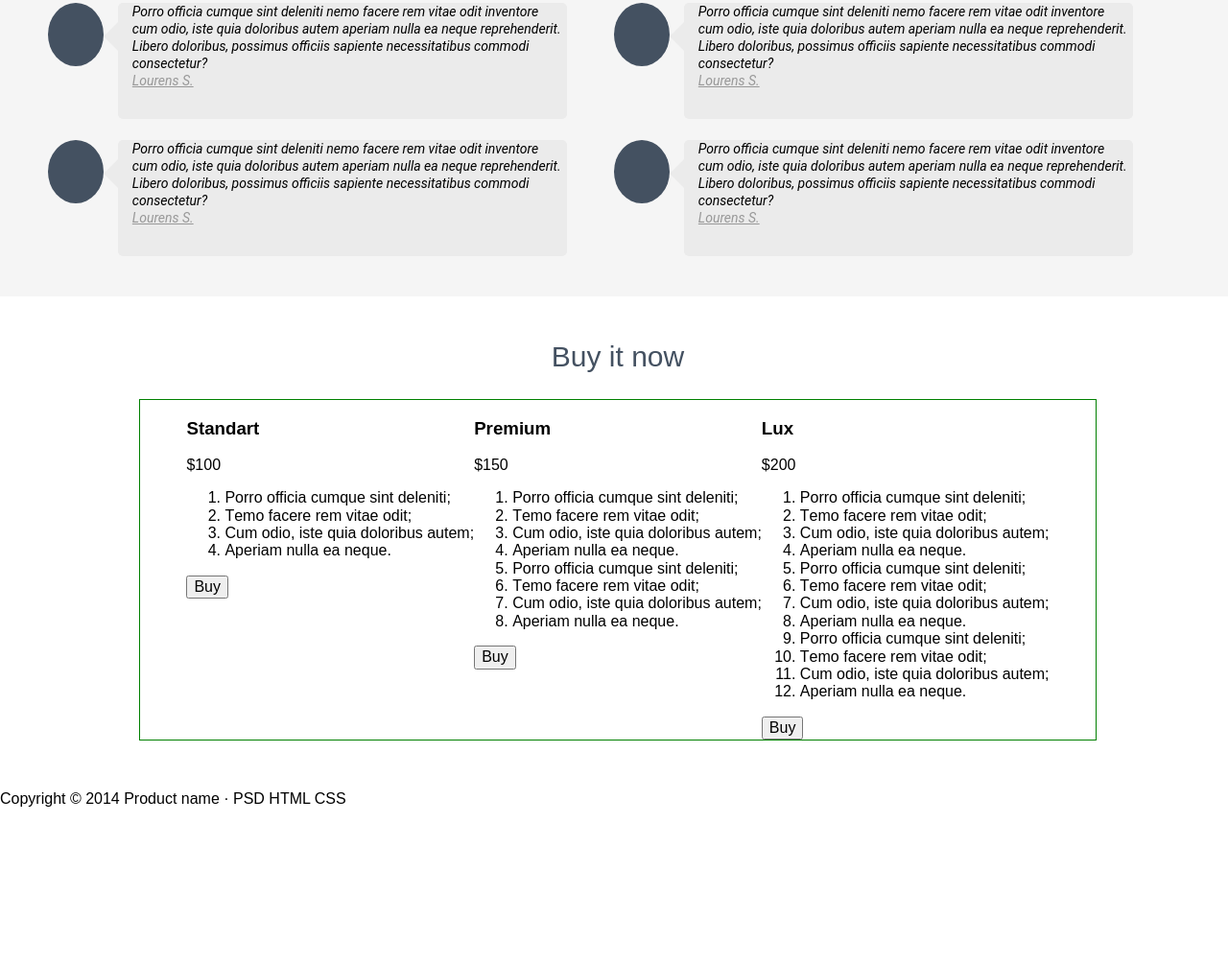
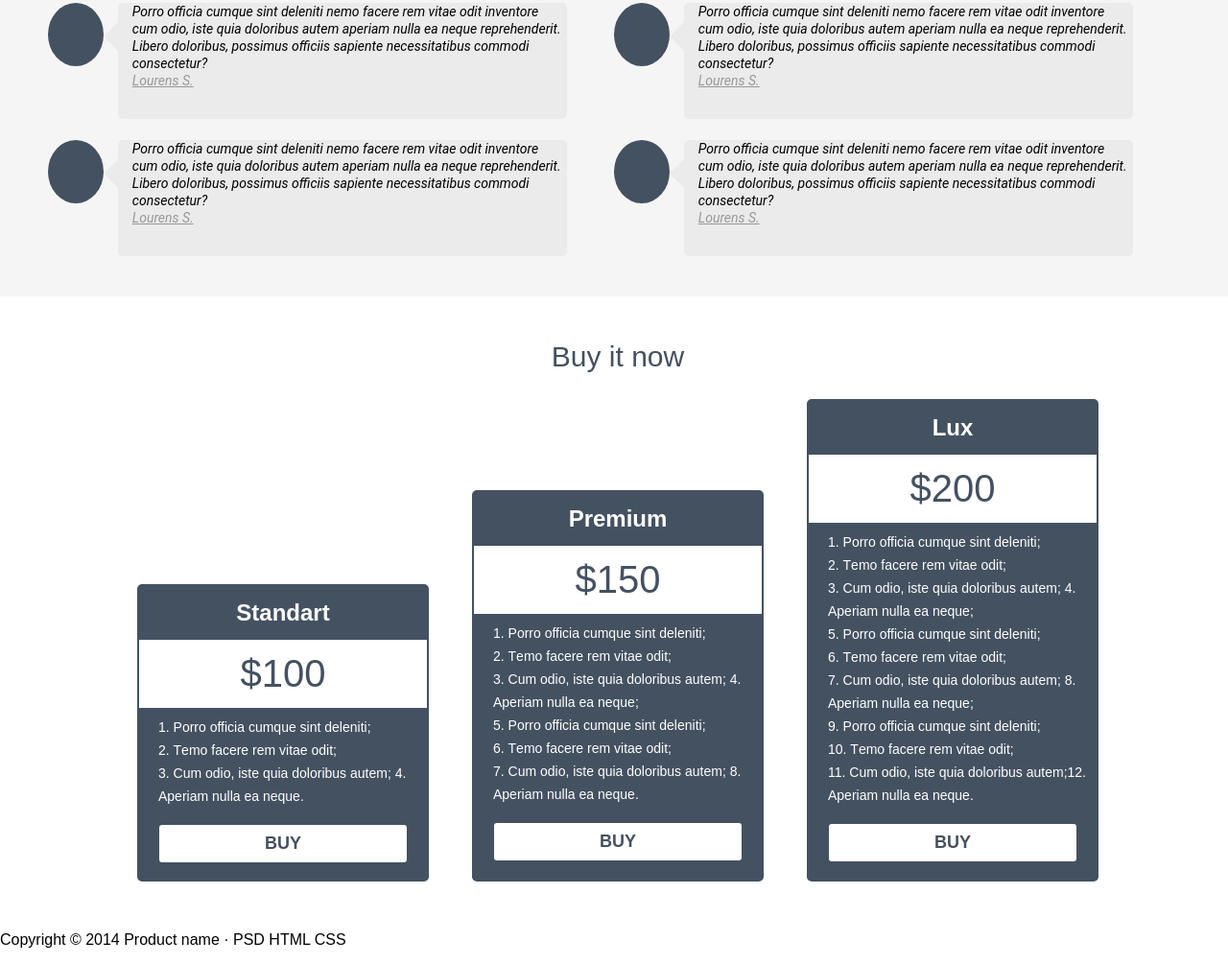
Before and after one commit to Nikabriz/HTML5CSS3, a plain HTML site: page index.html in a window 1280 px wide. Shown: the part 1626-2631 px from the top of the page at 96% size. Before the commit the page ends 2485 px from the top, so only its background shows below. Drawn offline with Linux system fonts and the light colour scheme.

Commit message:
разметка и стили блока BUY

```diff
--- a/index.html
+++ b/index.html
@@ -258,54 +258,46 @@
                 <h2 class="pluses-title buy">Buy it now</h2>
                 <div class="price-block">
                     <section class="price-item">
-                        <div class="price-standart">
-                            <h3>Standart</h3>
-                            <p>$100</p>
-                            <ol>
-                                <li>Porro officia cumque sint deleniti;</li>
-                                <li>Тemo facere rem vitae odit;</li>
-                                <li>Cum odio, iste quia doloribus autem;</li>
-                                <li>Aperiam nulla ea neque.</li>
-                            </ol>
-                            <button onclick="#">Buy</button>
+                        <div class="price-block-item">
+                            <h3 class='price-item-title'>Standart</h3>
+                            <p class='price-item-text'>$100</p>
+                            <p class="price-list-item">1. Porro officia cumque sint deleniti; <br> 2. Тemo facere rem
+                                vitae
+                                odit; <br> 3. Cum odio, iste quia doloribus autem; 4. Aperiam nulla ea neque.</p>
+                            <button class="link-btn">
+                                <span class="link-btn-txt">Buy</span>
+                            </button>
                         </div>
                     </section>
                     <section class="price-item">
-                        <div class="price-premium">
-                            <h3>Premium</h3>
-                            <p>$150</p>
-                            <ol>
-                                <li>Porro officia cumque sint deleniti;</li>
-                                <li>Тemo facere rem vitae odit;</li>
-                                <li>Cum odio, iste quia doloribus autem;</li>
-                                <li>Aperiam nulla ea neque.</li>
-                                <li>Porro officia cumque sint deleniti;</li>
-                                <li>Тemo facere rem vitae odit;</li>
-                                <li>Cum odio, iste quia doloribus autem;</li>
-                                <li>Aperiam nulla ea neque.</li>
-                            </ol>
-                            <button onclick="#">Buy</button>
+                        <div class="price-block-item">
+                            <h3 class='price-item-title'>Premium</h3>
+                            <p class='price-item-text'>$150</p>
+                            <p class="price-list-item">1. Porro officia cumque sint deleniti; <br> 2. Тemo facere rem
+                                vitae
+                                odit; <br> 3. Cum odio, iste quia doloribus autem; 4. Aperiam nulla ea neque; <br> 5.
+                                Porro officia
+                                cumque sint deleniti;<br> 6. Тemo facere rem vitae
+                                odit; <br> 7. Cum odio, iste quia doloribus autem; 8. Aperiam nulla ea neque.</p>
+                            <button class="link-btn">
+                                <span class="link-btn-txt">Buy</span></button>
                         </div>
                     </section>
                     <section class="price-item">
-                        <div class="price-lux">
-                            <h3>Lux</h3>
-                            <p>$200</p>
-                            <ol>
-                                <li>Porro officia cumque sint deleniti;</li>
-                                <li>Тemo facere rem vitae odit;</li>
-                                <li>Cum odio, iste quia doloribus autem;</li>
-                                <li>Aperiam nulla ea neque.</li>
-                                <li>Porro officia cumque sint deleniti;</li>
-                                <li>Тemo facere rem vitae odit;</li>
-                                <li>Cum odio, iste quia doloribus autem;</li>
-                                <li>Aperiam nulla ea neque.</li>
-                                <li>Porro officia cumque sint deleniti;</li>
-                                <li>Тemo facere rem vitae odit;</li>
-                                <li>Cum odio, iste quia doloribus autem;</li>
-                                <li>Aperiam nulla ea neque.</li>
-                            </ol>
-                            <button onclick="#">Buy</button>
+                        <div class="price-block-item">
+                            <h3 class='price-item-title'>Lux</h3>
+                            <p class='price-item-text'>$200</p>
+                            <p class="price-list-item">1. Porro officia cumque sint deleniti; <br> 2. Тemo facere rem
+                                vitae
+                                odit; <br> 3. Cum odio, iste quia doloribus autem; 4. Aperiam nulla ea neque; <br> 5.
+                                Porro officia
+                                cumque sint deleniti; <br> 6. Тemo facere rem vitae
+                                odit; <br> 7. Cum odio, iste quia doloribus autem; 8. Aperiam nulla ea neque; <br> 9.
+                                Porro officia
+                                cumque sint deleniti; <br> 10. Тemo facere rem vitae
+                                odit; <br> 11. Cum odio, iste quia doloribus autem;12. Aperiam nulla ea neque.</p>
+                            <button class="link-btn">
+                                <span class="link-btn-txt">Buy</span></button>
                         </div>
                     </section>
                 </div>
--- a/style.scss
+++ b/style.scss
@@ -320,8 +320,15 @@
 }
 
 .buy_it_now {
-    padding   : 45px 137px 36px 145px;
+    padding   : 45px 92px 36px 100px;
     box-sizing: border-box;
+}
+
+.buy_it_now::before {
+    content: "";
+    display: block;
+    width  : 100%;
+    clear  : both;
 }
 
 .buy {
@@ -330,8 +337,111 @@
 }
 
 .price-block {
+    margin         : 0;
     display        : flex;
     flex-wrap      : wrap;
     justify-content: center;
-    border         : 1px solid green;
 }
+
+.price-item {
+    margin          : 0 45px 0 0;
+    width           : 300px;
+    background-color: #445161;
+    border-radius   : 5px;
+    border          : 2px solid #445161;
+}
+
+.price-block-item {
+    margin: 0;
+}
+
+.price-list-item {
+    margin     : 0;
+    padding    : 8px 8px 16px 20px;
+    font-size  : 14px;
+    line-height: 24px;
+    display    : flex;
+    align-items: center;
+    color      : #FFFFFF;
+    font-weight: 400;
+}
+
+.price-item:nth-child(1) {
+    height    : 306px;
+    align-self: flex-end;
+}
+
+.price-item:nth-child(2) {
+    height    : 404px;
+    align-self: flex-end;
+}
+
+.price-item:last-child {
+    height    : 499px;
+    align-self: flex-end;
+    margin: 0;
+}
+
+.price-item-title {
+    font-size      : 24px;
+    line-height    : 30px;
+    min-height     : 30px;
+    display        : flex;
+    align-items    : center;
+    color          : #FFFFFF;
+    justify-content: center;
+    margin: 13px 0;
+}
+
+.price-item-text {
+    height          : 71px;
+    margin          : 0;
+    width           : 100%;
+    display         : block;
+    text-align      : center;
+    font-size       : 40px;
+    line-height     : 30px;
+    display         : flex;
+    align-items     : center;
+    background-color: #FFFFFF;
+    color           : #445162;
+    justify-content : center;
+}
+
+.link-btn {
+    display         : flex;
+    width           : 262px;
+    min-height      : 43px;
+    background-color: #FFFFFF;
+    border-radius   : 5px;
+    border          : 2px solid #445161;
+    text-transform  : uppercase;
+    word-break      : break-all;
+    position: relative;
+    left: 50%;
+    transform: translate(-50%, 0);
+}
+
+.link-btn:hover {
+    color           : #FFFFFF;
+    background-color: #65757c;
+}
+
+.link-btn:active {
+    color           : #445161;
+    background-color: #FFFFFF;
+}
+
+.link-btn-txt {
+    font-family    : Arial;
+    font-style     : normal;
+    font-weight    : bold;
+    font-size      : 18px;
+    line-height    : 18px;
+    display        : flex;
+    align-items    : center;
+    color          : #445161;
+    justify-content: center;
+    display        : block;
+    margin         : auto;
+}
```
Also changed, not shown: style.css, 1 other file.
